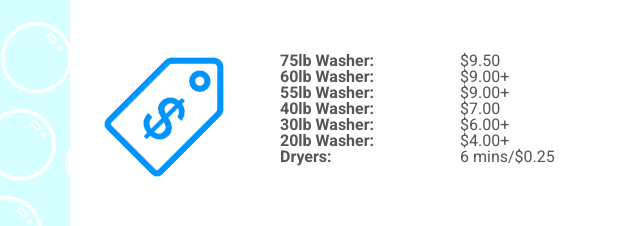
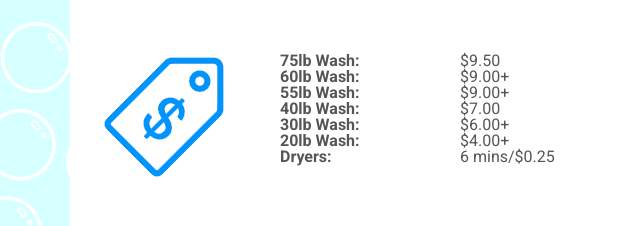
Before and after one commit to wmacnab/AL-Web, a plain HTML site: page index.html in a window 1280 px wide. Shown: the part 1861-2087 px from the top of the page, 0-640 px from the left. Drawn offline with nearby package versions, Linux system fonts and the light colour scheme.

```diff
--- a/index.html
+++ b/index.html
@@ -182,7 +182,7 @@
                 <img src="pricetag.png" alt="Laundromat Image" class="img-fluid">
               </div>
               <div class="col-4">
-                <p id="custom-p"><b>75lb Washer:<br>60lb Washer:<br>55lb Washer:<br>40lb Washer:<br>30lb Washer:<br>20lb Washer:<br>Dryers:<br></b></p>
+                <p id="custom-p"><b>75lb Wash:<br>60lb Wash:<br>55lb Wash:<br>40lb Wash:<br>30lb Wash:<br>20lb Wash:<br>Dryers:<br></b></p>
               </div>
               <div class="col-4">
                 <p id="custom-p">$9.50<br>$9.00+<br>$9.00+<br>$7.00<br>$6.00+<br>$4.00+<br>6 mins/$0.25</p>
```
